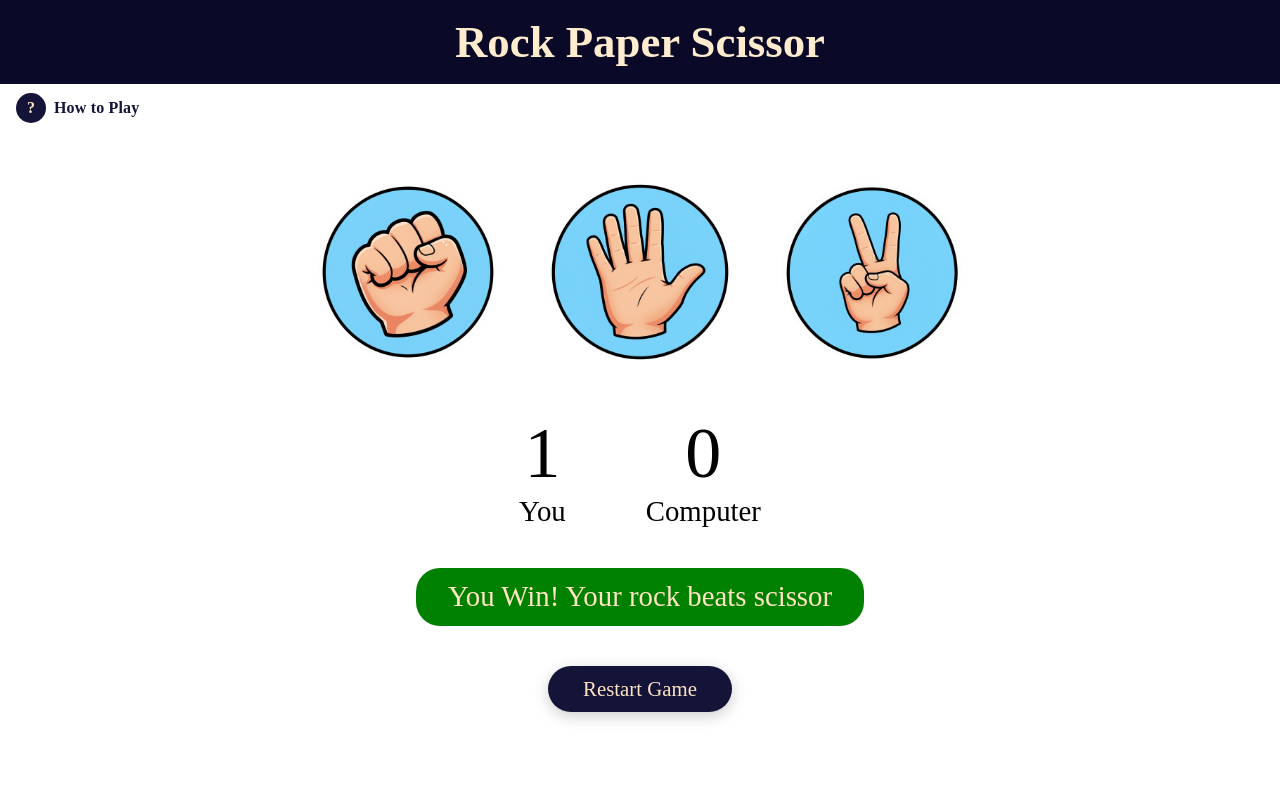
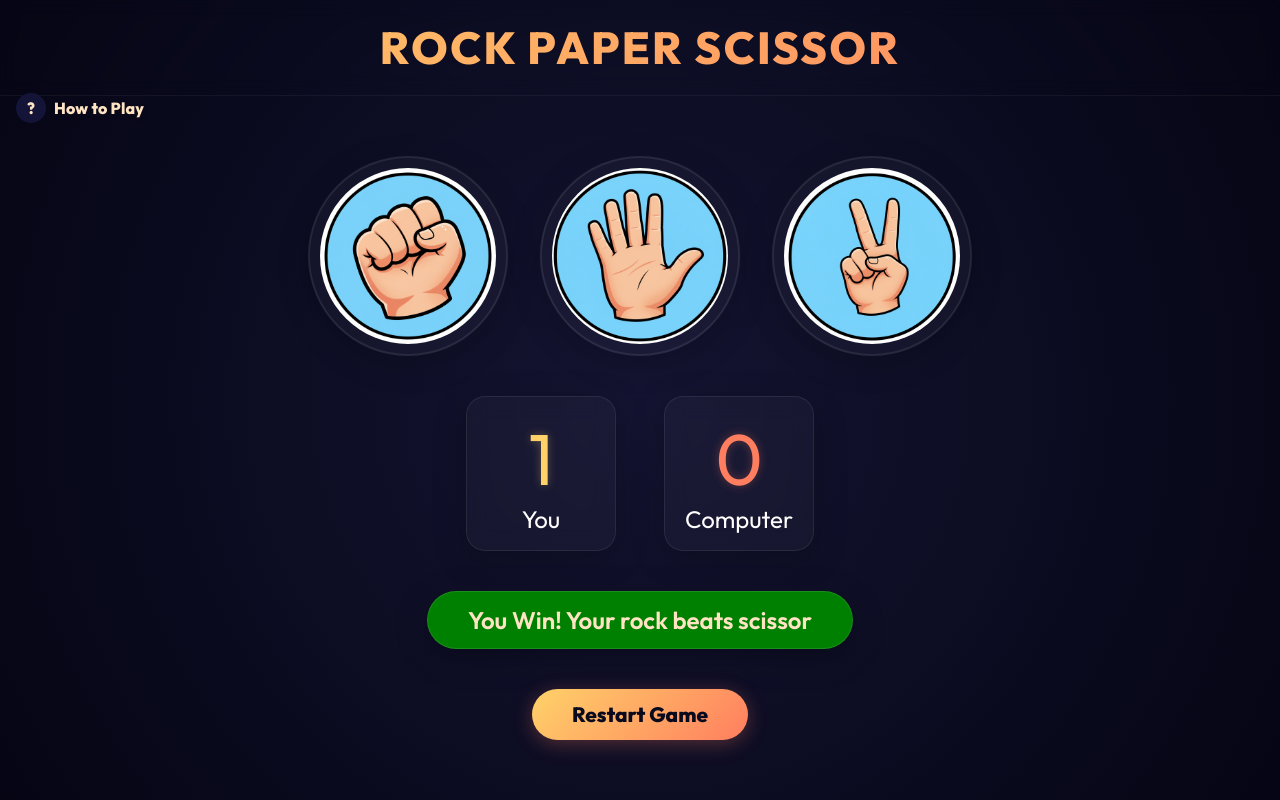
Before and after one commit to sohamdesai2006-code/rock-paper-scissors, a plain HTML site: page index.html in a window 1280 px wide. Both pictures are taken after a click on the element 408 px from the left and 271 px from the top of the page. Drawn offline with Linux system fonts and the light colour scheme.

Commit message:
UI Updated

```diff
--- a/index.html
+++ b/index.html
@@ -4,7 +4,7 @@
     <meta charset="UTF-8">
     <meta name="viewport" content="width=device-width, initial-scale=1.0">
     <title>Rock Paper Scissor Game</title>
-    <link rel="stylesheet" href="style.css?v=18">
+    <link rel="stylesheet" href="style.css?v=21">
 </head>
 <body>
     <!-- How to Play Help Button & Popup -->
--- a/style.css
+++ b/style.css
@@ -1,16 +1,17 @@
-/* h1{
-    color: red;
-} */
+@import url('https://fonts.googleapis.com/css2?family=Outfit:wght@400;600;800&display=swap');
 
-*{
+* {
     margin: 0px;
     padding: 0px;
     text-align: center;
     box-sizing: border-box;
     user-select: none;
+    font-family: 'Outfit', 'Inter', system-ui, -apple-system, sans-serif;
 }
 
-body{
+body {
+    background: radial-gradient(circle at center, rgb(20, 20, 50) 0%, rgb(5, 5, 20) 100%);
+    color: #fff;
     min-height: 100dvh;
     display: flex;
     flex-direction: column;
@@ -30,18 +31,28 @@ body{
     padding: 1rem 0;
 }
 
-h1{
-    background-color: rgb(10, 10, 40);
-    color: blanchedalmond;
+h1 {
+    background-color: rgba(10, 10, 30, 0.7);
+    backdrop-filter: blur(10px);
+    -webkit-backdrop-filter: blur(10px);
+    color: #fff;
     height: auto;
-    padding: 1rem 0;
-    font-size: clamp(1.6rem, 6vw, 2.8rem);
+    padding: 1.2rem 0;
+    font-size: clamp(1.8rem, 6vw, 2.8rem);
+    font-weight: 800;
+    letter-spacing: 0.05em;
+    text-transform: uppercase;
+    background: linear-gradient(135deg, #ffd269 0%, #ff7e5f 100%);
+    -webkit-background-clip: text;
+    background-clip: text;
+    -webkit-text-fill-color: transparent;
     display: flex;
     justify-content: center;
     align-items: center;
+    border-bottom: 1px solid rgba(255, 255, 255, 0.05);
 }
 
-.choice{
+.choice {
     width: 25%;
     aspect-ratio: 1 / 1;
     max-width: 200px;
@@ -50,22 +61,39 @@ h1{
     display: flex;
     justify-content: center;
     align-items: center;
-    transition: background-color 0.2s ease;
+    background: rgba(255, 255, 255, 0.03);
+    border: 2px solid rgba(255, 255, 255, 0.08);
+    transition: all 0.4s cubic-bezier(0.175, 0.885, 0.32, 1.275);
+    box-shadow: 0 8px 32px 0 rgba(0, 0, 0, 0.2);
 }
 
-.choice:hover{
+.choice:hover {
     cursor: pointer;
-    background-color: rgb(1, 1, 21);
+    background: rgba(255, 255, 255, 0.08);
+    border-color: #ffd269;
+    transform: translateY(-8px) scale(1.08);
+    box-shadow: 0 15px 30px rgba(255, 210, 105, 0.25);
 }
 
-img{
+.choice:active {
+    transform: translateY(-2px) scale(0.95);
+    box-shadow: 0 5px 15px rgba(255, 210, 105, 0.15);
+    transition: all 0.1s ease;
+}
+
+img {
     width: 90%;
     height: 90%;
     object-fit: cover;
     border-radius: 50%;
+    transition: transform 0.3s ease;
 }
 
-.choices{
+.choice:hover img {
+    transform: rotate(5deg);
+}
+
+.choices {
     display: flex;
     justify-content: center;
     align-items: center;
@@ -74,61 +102,97 @@ img{
     width: 100%;
 }
 
-.score-board{
+.score-board {
     display: flex;
     justify-content: center;
     align-items: center;
-    font-size: clamp(1.1rem, 3.5vw, 1.8rem);
-    gap: clamp(2rem, 8vw, 5rem);
+    width: 100%;
+    max-width: 420px;
+    font-size: clamp(1.1rem, 3.5vw, 1.5rem);
+    gap: clamp(1.5rem, 6vw, 3rem);
+    padding: 0 1rem;
+    transition: all 0.3s ease;
 }
 
-#user-score,#comp-score{
-    font-size: clamp(2.5rem, 8vw, 4.5rem);
+.score {
+    flex: 1;
+    max-width: 150px;
+    min-height: 115px;
+    display: flex;
+    flex-direction: column;
+    justify-content: center;
+    align-items: center;
+    background: rgba(255, 255, 255, 0.03);
+    border: 1px solid rgba(255, 255, 255, 0.08);
+    border-radius: 1.2rem;
+    padding: 1rem;
+    backdrop-filter: blur(12px);
+    -webkit-backdrop-filter: blur(12px);
+    box-shadow: 0 8px 32px 0 rgba(0, 0, 0, 0.25);
+    transition: all 0.3s ease;
 }
 
-.msg-container{
+#user-score {
+    color: #ffd269;
+    font-size: clamp(2.5rem, 8vw, 4.5rem);
+    text-shadow: 0 0 10px rgba(255, 210, 105, 0.3);
+}
+
+#comp-score {
+    color: #ff7e5f;
+    font-size: clamp(2.5rem, 8vw, 4.5rem);
+    text-shadow: 0 0 10px rgba(255, 126, 95, 0.3);
+}
+
+.msg-container {
     text-align: center;
 }
 
-#msg{
-    background-color: rgb(20, 20, 57);
+#msg {
+    background-color: rgba(255, 255, 255, 0.05);
+    border: 1px solid rgba(255, 255, 255, 0.1);
     color: bisque;
-    font-size: clamp(1.1rem, 3.5vw, 1.8rem);
+    font-size: clamp(1.1rem, 3.5vw, 1.5rem);
+    font-weight: 600;
     display: inline-block;
-    padding: 0.8rem 2rem;
-    border-radius: 1.5rem;
+    padding: 0.8rem 2.5rem;
+    border-radius: 2rem;
+    box-shadow: 0 8px 32px 0 rgba(0, 0, 0, 0.25);
+    backdrop-filter: blur(8px);
+    -webkit-backdrop-filter: blur(8px);
+    transition: all 0.3s ease;
 }
 
-.reset-container{
+.reset-container {
     text-align: center;
     opacity: 0;
     pointer-events: none;
     transition: opacity 0.4s ease;
 }
 
-#reset-btn{
-    background-color: rgb(20, 20, 57);
-    color: bisque;
+#reset-btn {
+    background: linear-gradient(135deg, #ffd269 0%, #ff7e5f 100%);
+    color: rgb(10, 10, 30);
+    font-weight: 700;
     font-size: 1.3rem !important;
     border: none;
-    padding: 0.7rem 2.2rem !important;
-    border-radius: 1.5rem;
+    padding: 0.8rem 2.5rem !important;
+    border-radius: 2rem;
     cursor: pointer;
     font-family: inherit;
-    transition: all 0.2s ease-in-out;
-    box-shadow: 0 4px 15px rgba(0, 0, 0, 0.2);
+    transition: all 0.3s cubic-bezier(0.175, 0.885, 0.32, 1.275);
+    box-shadow: 0 4px 20px rgba(255, 126, 95, 0.3);
     display: inline-block;
 }
 
-#reset-btn:hover{
-    background-color: rgb(35, 35, 90);
-    transform: translateY(-2px);
-    box-shadow: 0 6px 20px rgba(0, 0, 0, 0.3);
+#reset-btn:hover {
+    transform: translateY(-3px) scale(1.05);
+    box-shadow: 0 8px 25px rgba(255, 126, 95, 0.5);
 }
 
-#reset-btn:active{
-    transform: translateY(1px);
-    box-shadow: 0 2px 8px rgba(0, 0, 0, 0.25);
+#reset-btn:active {
+    transform: translateY(1px) scale(0.98);
+    box-shadow: 0 2px 10px rgba(255, 126, 95, 0.3);
 }
 
 /* ── How to Play Widget ── */
@@ -176,8 +240,9 @@ img{
 .help-label {
     font-size: 1rem;
     font-weight: 700;
-    color: rgb(20, 20, 57);
+    color: bisque;
     letter-spacing: 0.01em;
+    text-shadow: 0 2px 4px rgba(0, 0, 0, 0.3);
 }
 
 #rules-popup {
@@ -314,7 +379,14 @@ img{
 
     .score-board {
         font-size: 1.1rem !important;
-        gap: 2rem !important;
+        gap: 1.5rem !important;
+        padding: 0 !important;
+    }
+
+    .score {
+        min-height: 90px !important;
+        padding: 0.8rem !important;
+        border-radius: 1rem !important;
     }
 
     #user-score, #comp-score {
```
